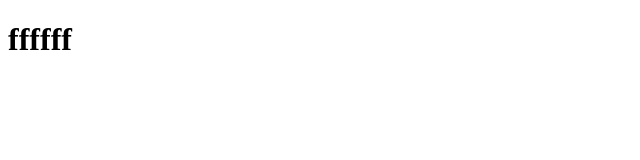
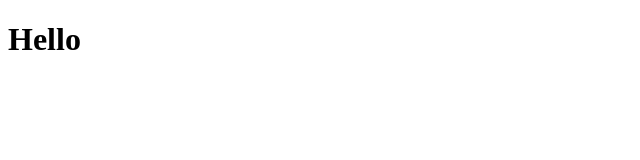
Before and after one commit to bilal-chaudhry045/bilal-chaudhry045.github.io, a plain HTML site: page index.html in a window 1280 px wide. Shown: the full height of the page, 0-640 px from the left. Drawn offline with Linux system fonts and the light colour scheme.

Commit message:
hello world

```diff
--- a/index.html
+++ b/index.html
@@ -6,6 +6,6 @@
     <title>Document</title>
 </head>
 <body>
-    <h1>ffffff</h1>
+    <h1>Hello </h1>
 </body>
 </html>
```
